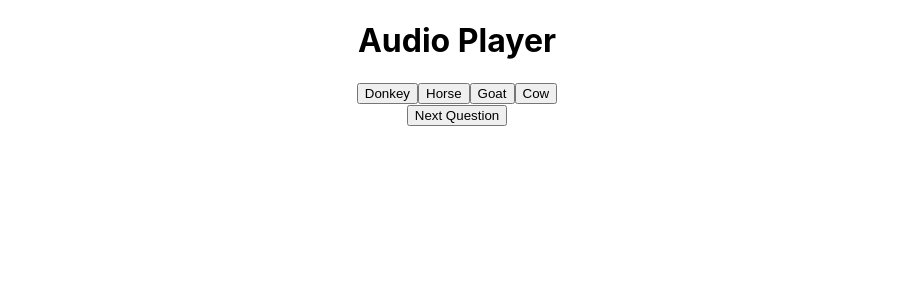
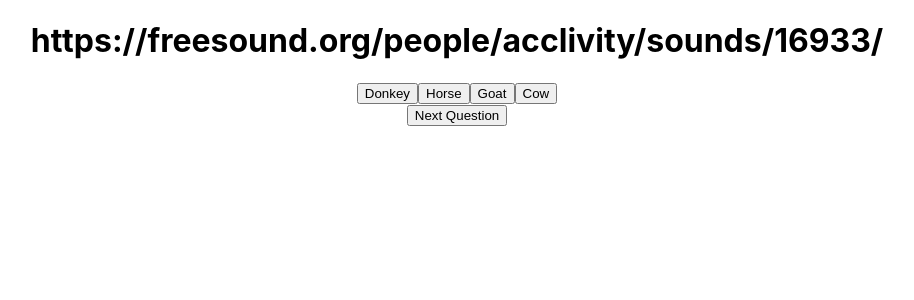
Before and after one commit to Listen-Up-2210/listen-up-ui, a React (Create React App) app: page /question in a window 1280 px wide. Shown: the top 300 px of the page, without its empty margins (183-1097 px from the left). Built offline with nearby package versions, Linux system fonts and the light colour scheme.

Commit message:
Add audio URLs to mock data and rename variable.

```diff
--- a/src/Components/Audio/Audio.js
+++ b/src/Components/Audio/Audio.js
@@ -1,9 +1,9 @@
 import React from "react";
 import './Audio.css'
 
-const Audio = ({audio}) => {
+const Audio = ({audioURL}) => {
   return (
-    <h1>Audio Player</h1>
+    <h1>{audioURL}</h1>
   )
 }
 
--- a/src/Components/Question/Question.js
+++ b/src/Components/Question/Question.js
@@ -8,18 +8,19 @@
   const deck = [
     {
       id: 16933,
-      audio: 'url',
+      audioURL: "https://freesound.org/people/acclivity/sounds/16933/",
       correctAnswer: "Donkey",
       wrongAnswers: ["Horse", "Goat", "Cow"]
     },
     {
       id: 73371,
-      audio: 'url',
+      audioURL: "https://freesound.org/people/sofajoe/sounds/73371/",
       correctAnswer: "Bee",
       wrongAnswers: ["Hornet", "Humming Bird", "Mosquito"]
     },
     {
       id: 510917,
+      audioURL: "https://freesound.org/people/Lydmakeren/sounds/510917/",
       correctAnswer: "Seagull",
       wrongAnswers: ["Pelican", "Eagle", "Hawk"],
     }
@@ -35,7 +36,7 @@
   const gameCards = deck.map(question => {
     return (
       <>
-        <Audio audio={question.audio}/>
+        <Audio audioURL={question.audioURL}/>
         <Choices
         correctAnswer={question.correctAnswer}
         wrongAnswers={question.wrongAnswers}
```
